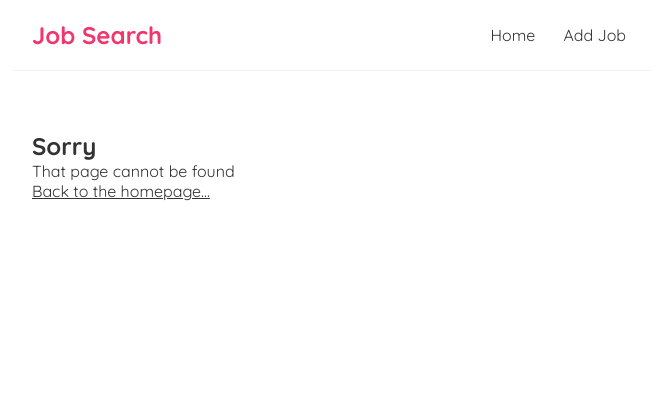
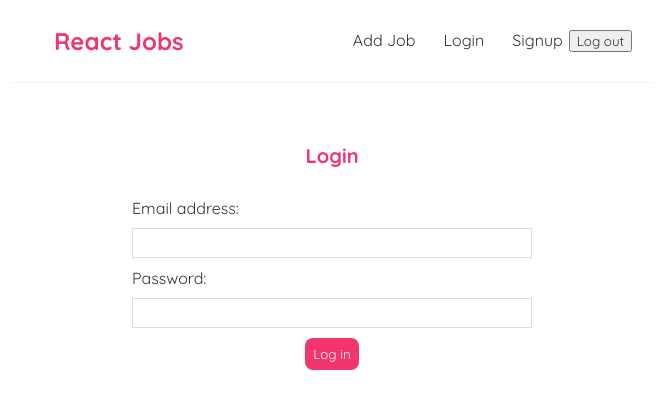
Before and after one commit to chenyicheng1998/Web-pair-week7-monday-morning-activity, a React (Vite) app in the folder frontend/: page /login in a window 1280 px wide. Shown: the top 408 px of the page, without its empty margins (308-971 px from the left). Built offline with nearby package versions, Linux system fonts and the light colour scheme.

Commit message:
finish Part2

```diff
--- a/frontend/src/App.jsx
+++ b/frontend/src/App.jsx
@@ -6,6 +6,8 @@ import Home from "./pages/HomePage";
 import AddJobPage from "./pages/AddJobPage";
 import JobPage from "./pages/JobPage";
 import EditJobPage from "./pages/EditJobPage";
+import Signup from "./pages/Signup";
+import Login from "./pages/Login";
 import NotFoundPage from "./pages/NotFoundPage";
 
 const App = () => {
@@ -20,6 +22,8 @@ const App = () => {
             <Route path="/jobs/add-job" element={<AddJobPage />} />
             <Route path="/jobs/:id" element={<JobPage />} />
             <Route path="/edit-job/:id" element={<EditJobPage />} />
+            <Route path="/signup" element={<Signup />} />
+            <Route path="/login" element={<Login />} />
             <Route path='*' element={<NotFoundPage />} />
           </Routes>
         </div>
--- a/frontend/src/components/Navbar.jsx
+++ b/frontend/src/components/Navbar.jsx
@@ -1,13 +1,25 @@
+import { Link } from "react-router-dom";
+
 const Navbar = () => {
+  const handleClick = (e) => {
+    localStorage.removeItem("user");
+  };
+
   return (
     <nav className="navbar">
-      <h1>Job Search</h1>
+      <Link to="/">
+        <h1>React Jobs</h1>
+      </Link>
       <div className="links">
-        <a href="/">Home</a>
-        <a href="/jobs/add-job">Add Job</a>
+        <div>
+          <Link to="/jobs/add-job">Add Job</Link>
+          <Link to="/login">Login</Link>
+          <Link to="/signup">Signup</Link>
+          <button onClick={handleClick}>Log out</button>
+        </div>
       </div>
     </nav>
   );
-}
+};
 
 export default Navbar;
--- /dev/null
+++ b/frontend/src/pages/Login.jsx
@@ -0,0 +1,36 @@
+import useField from "../hooks/useField";
+import useLogin from "../hooks/useLogin";
+import { useNavigate } from "react-router-dom";
+
+const Login = () => {
+  const navigate = useNavigate();
+  const email = useField("email");
+  const password = useField("password");
+
+  const { login, error } = useLogin("/api/users/login");
+
+  const handleFormSubmit = async (e) => {
+    e.preventDefault();
+    await login({ email: email.value, password: password.value });
+    if (!error) {
+      console.log("success");
+      navigate("/");
+    }
+  };
+
+
+  return (
+    <div className="create">
+      <h2>Login</h2>
+      <form onSubmit={handleFormSubmit}>
+        <label>Email address:</label>
+        <input {...email} />
+        <label>Password:</label>
+        <input {...password} />
+        <button>Log in</button>
+      </form>
+    </div>
+  );
+};
+
+export default Login;
```
